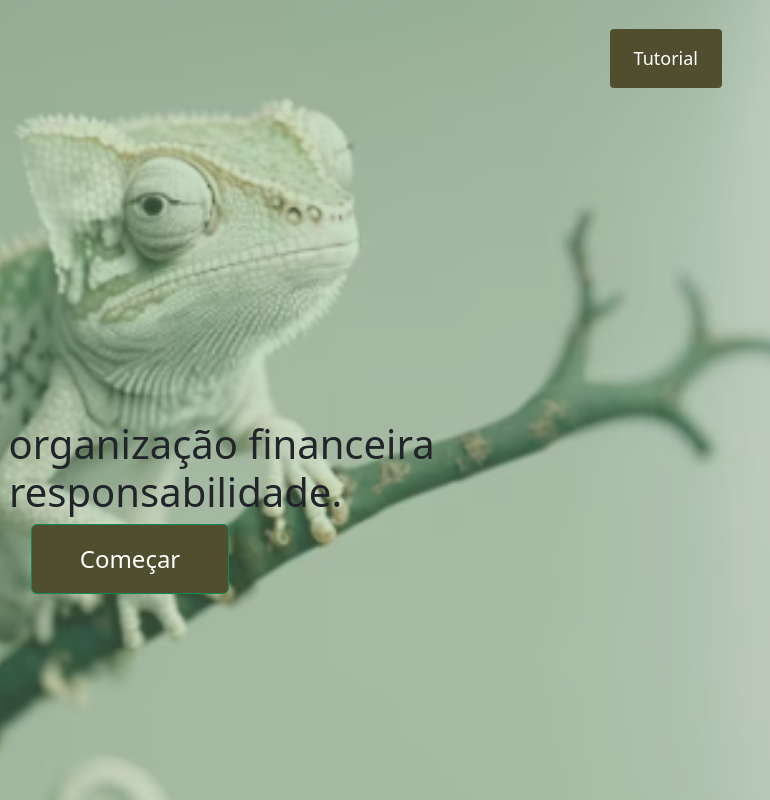
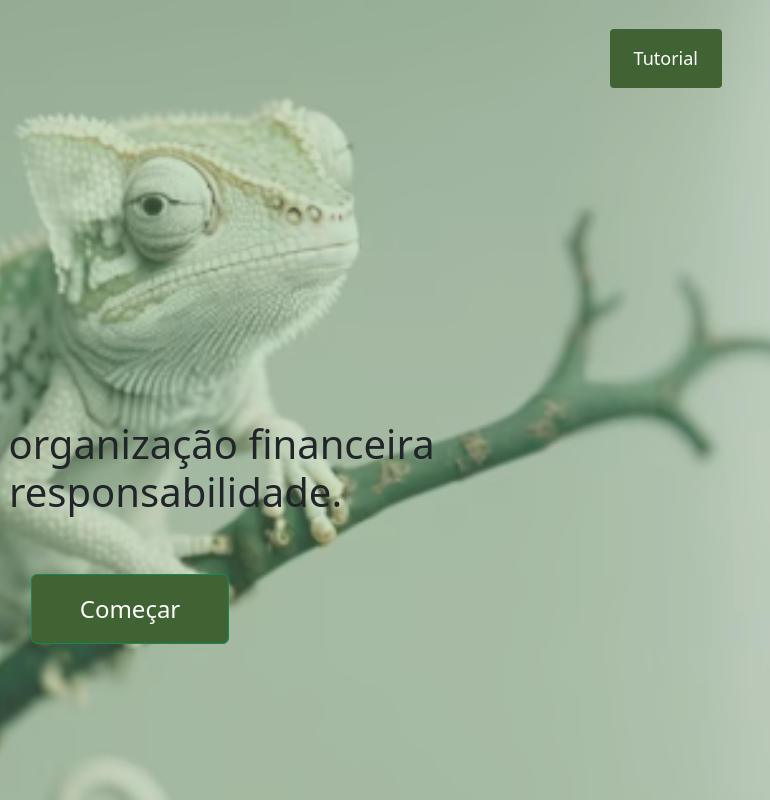
Before and after one commit to lohnogs/organify, a plain HTML site: page index.html in a window 1280 px wide. Shown: the full height of the page, 510-1280 px from the left. Drawn offline with nearby package versions, Linux system fonts and the light colour scheme.

Commit message:
atualização

```diff
--- a/style.css
+++ b/style.css
@@ -9,7 +9,7 @@ body{
     content: "";
     background: url(imagens/camaleão.png) no-repeat center center/cover;
     position: absolute;
-    height: 100%;
+    height: 100vh;
     width: 100%;
     opacity: 0.6;
     z-index: -1;
@@ -30,7 +30,7 @@ body{
     font-size: 18px;
     font-weight: 400;
     padding: 7px 17px;
-    background:#4f4f2f;
+    background: rgb(64, 99, 51);
     cursor: pointer;
     outline: none;
     border-radius: 4px;
@@ -46,5 +46,6 @@ body{
 
 .Container .title .botao button{
     font-size: 24px;
-    background: #4f4f2f;
+    background: rgb(64, 99, 51);
+    margin-top: 50px;
 }
```
